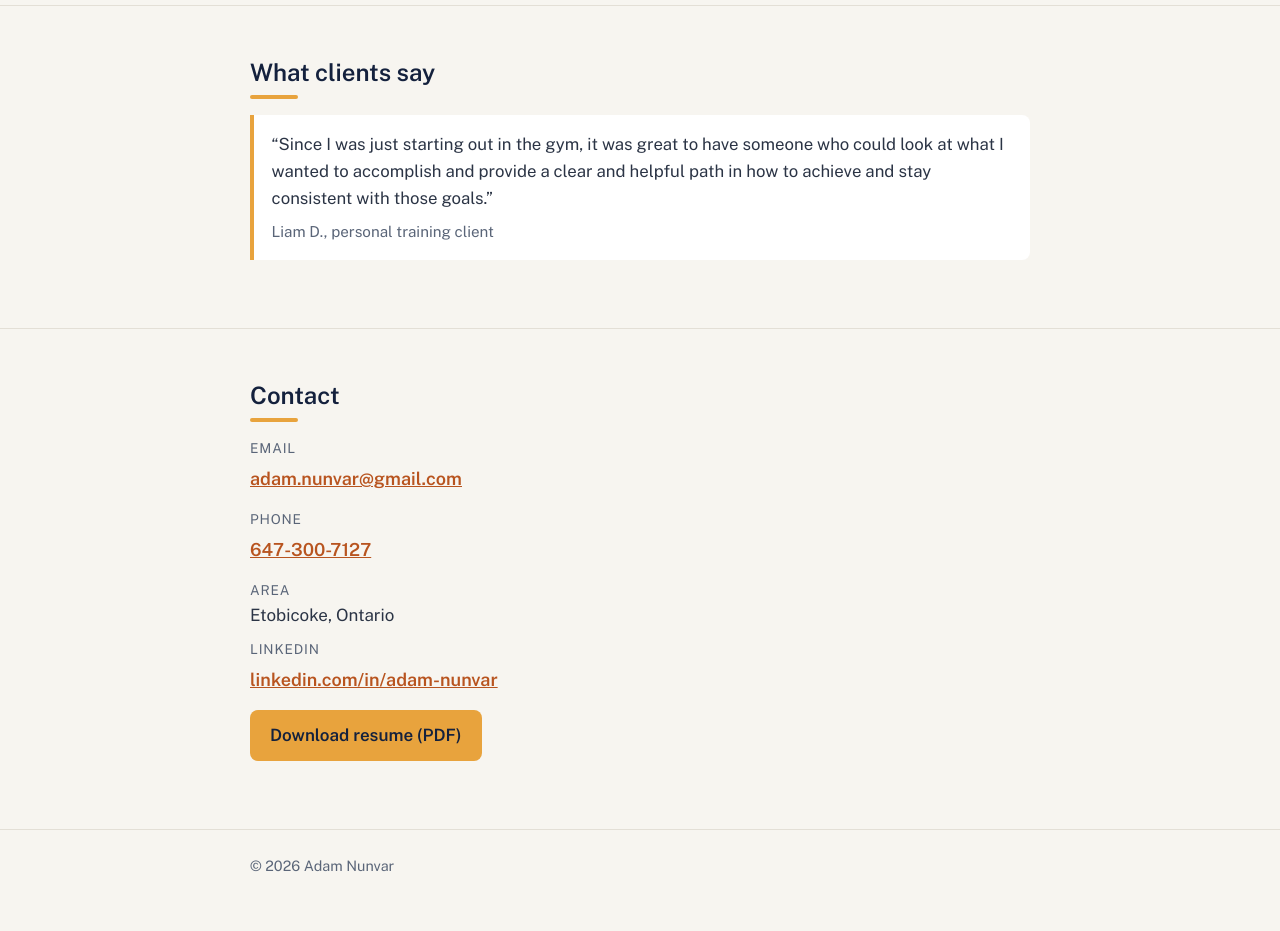
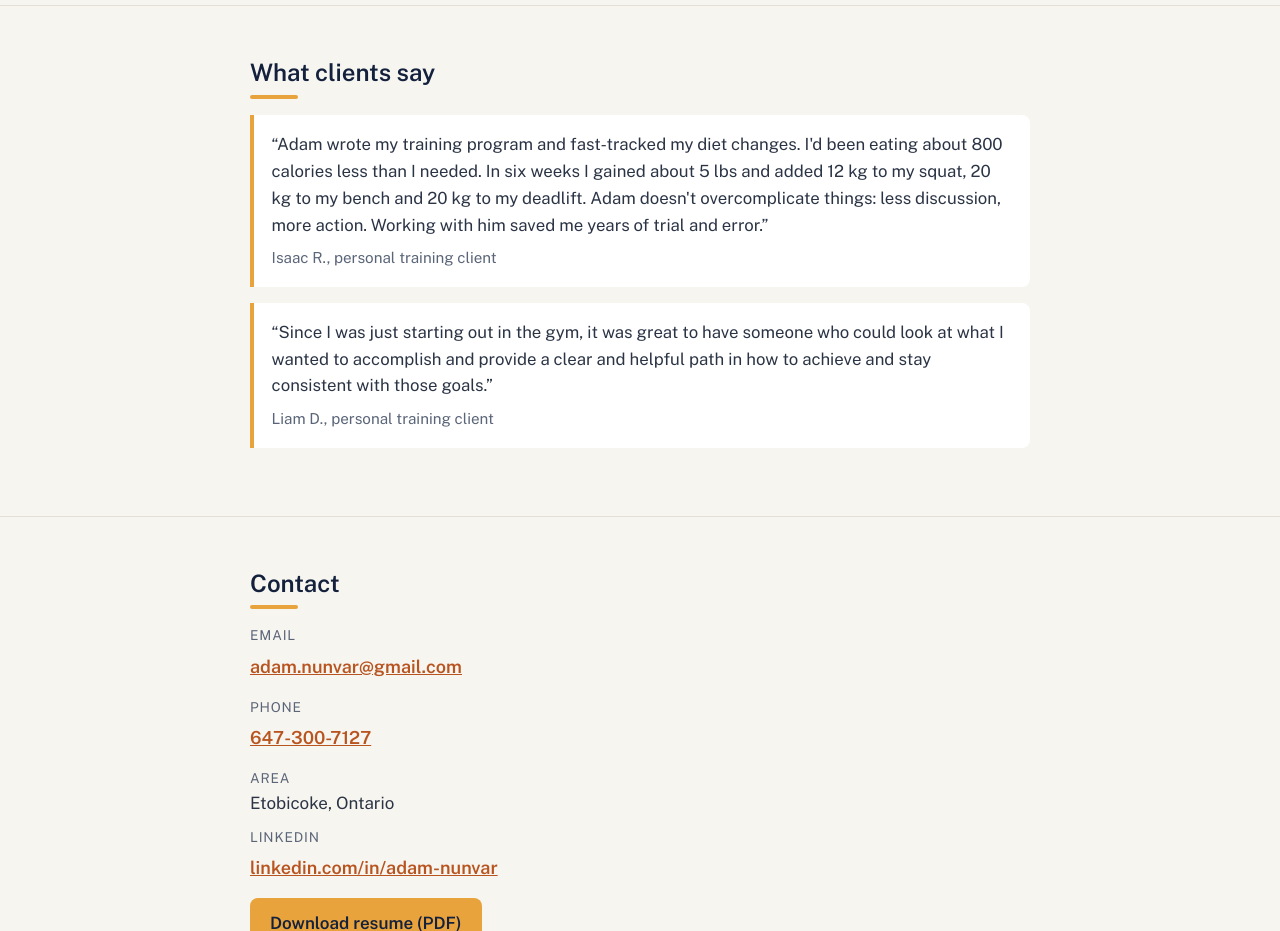
Before and after one commit to AdNuKiwi/adamnunvartrain, a plain HTML site: page index.html in a window 1280 px wide. Shown: the part 3180-4111 px from the top of the page. Drawn offline with Linux system fonts and the light colour scheme.

Commit message:
Add Isaac R. testimonial (approved by Isaac)
Co-Authored-By: Claude Opus 5.5 <noreply@anthropic.com>
Claude-Session: https://claude.ai/code/session_01MWZP85Evv5tXJorN7ntLco

```diff
--- a/index.html
+++ b/index.html
@@ -193,6 +193,10 @@ footer.site{padding:1.5rem 0 2.5rem;color:var(--muted);font-size:.9rem;border-to
   <div class="wrap">
     <h2>What clients say</h2>
     <blockquote>
+      <p>“Adam wrote my training program and fast-tracked my diet changes. I'd been eating about 800 calories less than I needed. In six weeks I gained about 5 lbs and added 12 kg to my squat, 20 kg to my bench and 20 kg to my deadlift. Adam doesn't overcomplicate things: less discussion, more action. Working with him saved me years of trial and error.”</p>
+      <footer>Isaac R., personal training client</footer>
+    </blockquote>
+    <blockquote>
       <p>“Since I was just starting out in the gym, it was great to have someone who could look at what I wanted to accomplish and provide a clear and helpful path in how to achieve and stay consistent with those goals.”</p>
       <footer>Liam D., personal training client</footer>
     </blockquote>
```
